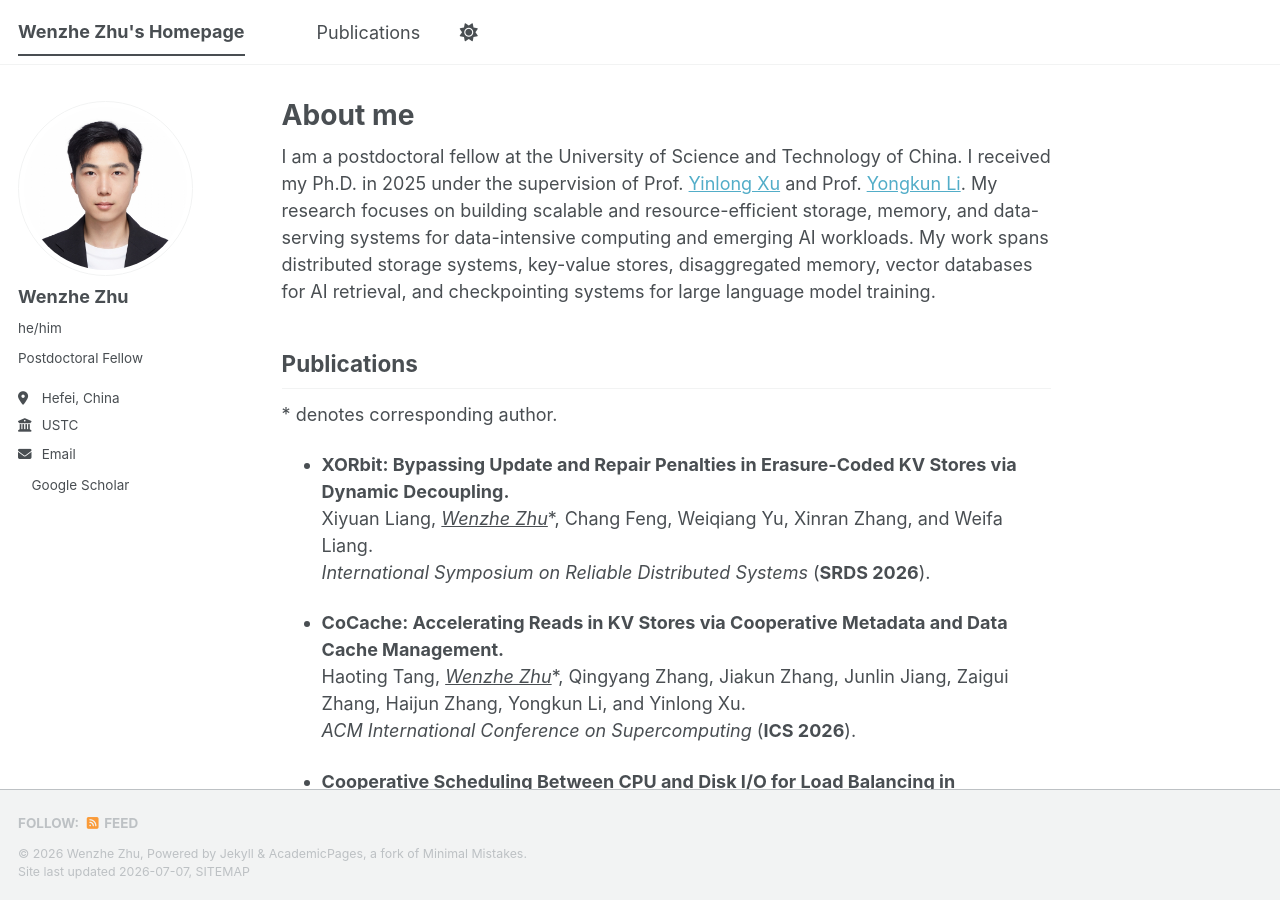
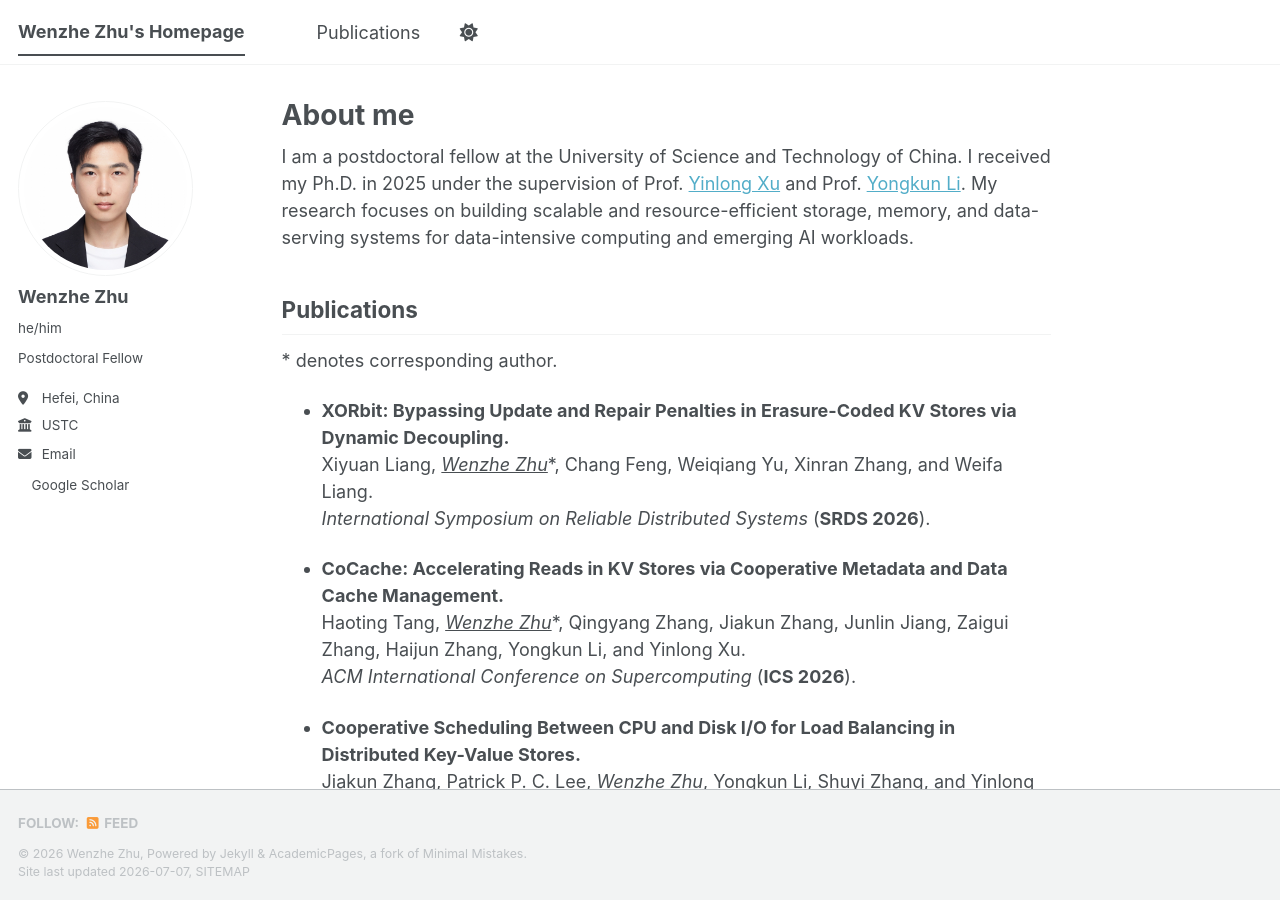
Before and after one commit to wzhzhu/wzhzhu.github.io, a Jekyll site: the page built from _pages/about.md, in a window 1280 px wide and 900 px high. Built offline with Jekyll 4.4.1, drawn with Linux system fonts in a browser that asks for light colours; a style sheet for code colours, icons or effects is not loaded.

Commit message:
Update about.md

```diff
--- a/_pages/about.md
+++ b/_pages/about.md
@@ -7,7 +7,7 @@ redirect_from:
   - /about.html
 ---
 
-I am a postdoctoral fellow at the University of Science and Technology of China. I received my Ph.D. in 2025 under the supervision of Prof. [Yinlong Xu](https://cs.ustc.edu.cn/2020/0828/c23235a460084/page.htm) and Prof. [Yongkun Li](http://staff.ustc.edu.cn/~ykli/). My research focuses on building scalable and resource-efficient storage, memory, and data-serving systems for data-intensive computing and emerging AI workloads. My work spans distributed storage systems, key-value stores, disaggregated memory, vector databases for AI retrieval, and checkpointing systems for large language model training.
+I am a postdoctoral fellow at the University of Science and Technology of China. I received my Ph.D. in 2025 under the supervision of Prof. [Yinlong Xu](https://cs.ustc.edu.cn/2020/0828/c23235a460084/page.htm) and Prof. [Yongkun Li](http://staff.ustc.edu.cn/~ykli/). My research focuses on building scalable and resource-efficient storage, memory, and data-serving systems for data-intensive computing and emerging AI workloads.
 
 ## Publications
 
```
